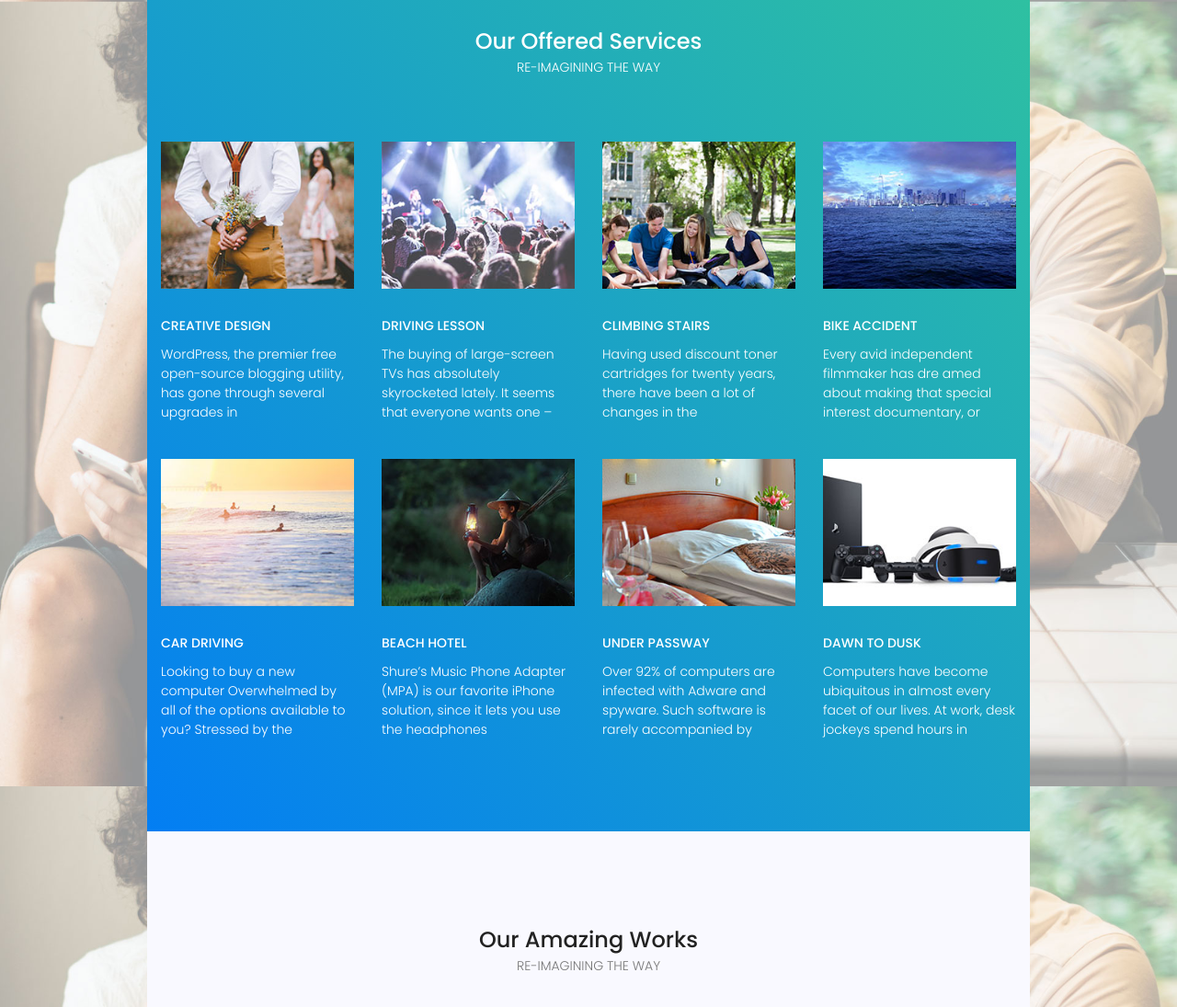
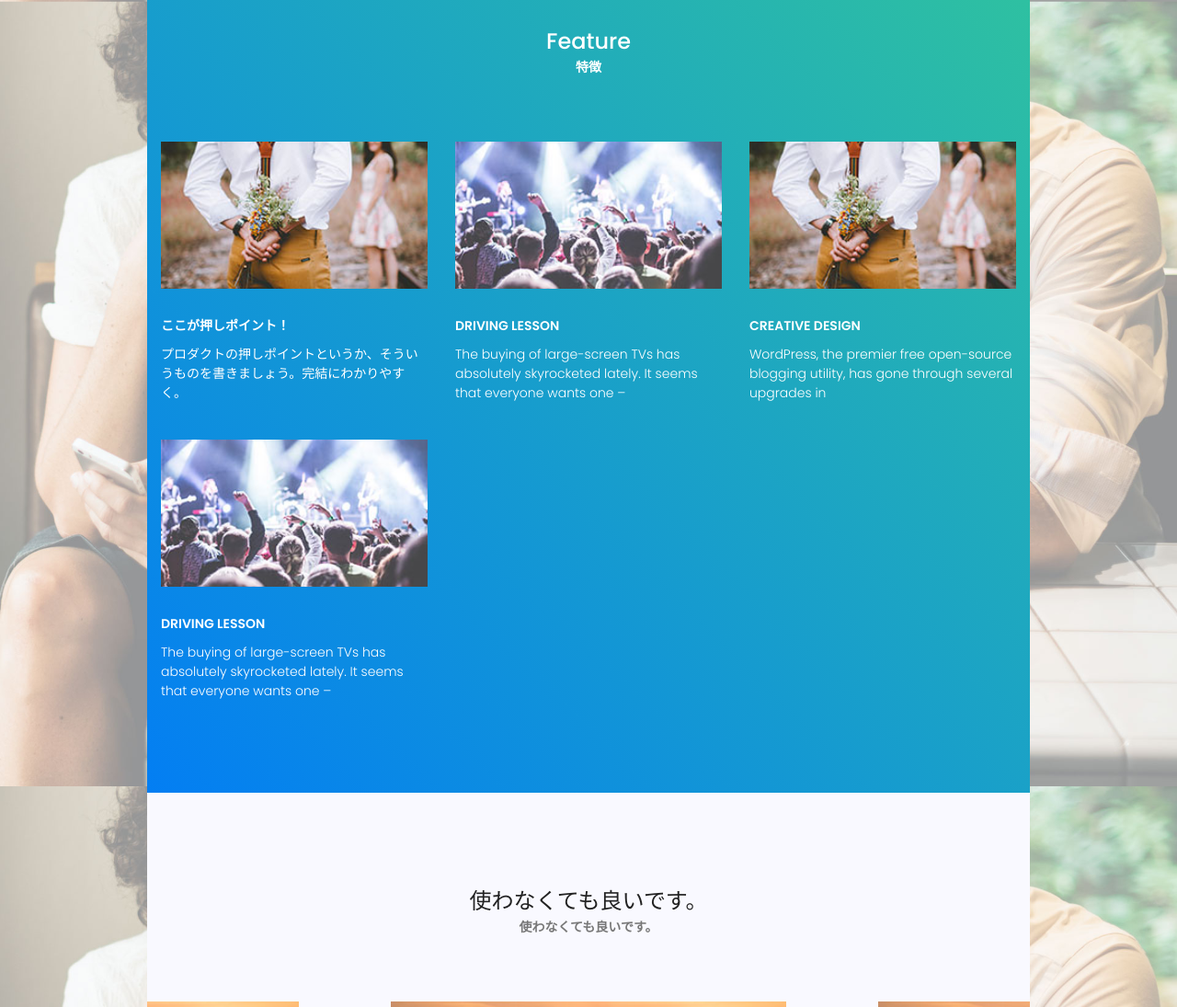
Before and after one commit to AIESEC-in-Japan/PD_LP_TEMP, a plain HTML site: page Temp_ver01/index.html in a window 1280 px wide. Shown: the part 1705-2800 px from the top of the page at 92% size. Drawn offline with nearby package versions, Linux system fonts and the light colour scheme.

Commit message:
add:feat

```diff
--- a/Temp_ver01/css/main.css
+++ b/Temp_ver01/css/main.css
@@ -2148,6 +2148,10 @@ body:after {
   width: 72%;
 }
 
+.text-uppercase{
+  font-weight: bold;
+}
+
 @media (max-width: 991px) {
   .single-feature .desc {
     width: 100%;
--- a/Temp_ver01/index.html
+++ b/Temp_ver01/index.html
@@ -170,31 +170,36 @@ Google Font
         <div class="row justify-content-center">
           <div class="col-lg-8">
             <div class="section-title text-center">
-              <h3 class="text-white">Our Offered Services</h3>
-              <span class="text-white text-uppercase">Re-imagining the way</span>
+              <h3 class="text-white">Feature</h3>
+              <span class="text-white text-uppercase">特徴</span>
             </div>
           </div>
         </div>
         <div class="row">
-          <div class="col-lg-3 col-sm-6">
+
+						<!-- 特徴をあげましょう、良い感じの画像とともに -->
+          <div class="col-lg-4 col-sm-6">
+
             <div class="single-service">
               <div class="thumb" style="background: url(img/s1.jpg);">
-                <div class="overlay overlay-content d-flex justify-content-center align-items-center">
+                <!-- ホバーアニメーションやリンクをつけたい場合はこちらのコメントアウトを外してください
+								<div class="overlay overlay-content d-flex justify-content-center align-items-center">
                   <a href="#" class="primary-btn hover d-inline-flex align-items-center"><span class="mr-10">話を聞く</span><span class="lnr lnr-arrow-right"></span></a>
-                </div>
+                </div> -->
               </div>
               <div class="desc">
-                <h6 class="text-uppercase text-white">Creative Design</h6>
-                <p class="text-white">WordPress, the premier free open-source blogging utility, has gone through several upgrades in</p>
+                <h6 class="text-uppercase text-white">ここが押しポイント！</h6>
+                <p class="text-white">プロダクトの押しポイントというか、そういうものを書きましょう。完結にわかりやすく。</p>
               </div>
             </div>
           </div>
-          <div class="col-lg-3 col-sm-6">
+					<!-- 特徴をあげましょう、良い感じの画像とともに -->
+          <div class="col-lg-4 col-sm-6">
             <div class="single-service">
               <div class="thumb" style="background: url(img/s2.jpg);">
-                <div class="overlay overlay-content d-flex justify-content-center align-items-center">
+                <!-- <div class="overlay overlay-content d-flex justify-content-center align-items-center">
                   <a href="#" class="primary-btn hover d-inline-flex align-items-center"><span class="mr-10">話を聞く</span><span class="lnr lnr-arrow-right"></span></a>
-                </div>
+                </div> -->
               </div>
               <div class="desc">
                 <h6 class="text-uppercase text-white">Driving Lesson</h6>
@@ -202,97 +207,59 @@ Google Font
               </div>
             </div>
           </div>
-          <div class="col-lg-3 col-sm-6">
-            <div class="single-service">
-              <div class="thumb" style="background: url(img/s3.jpg);">
-                <div class="overlay overlay-content d-flex justify-content-center align-items-center">
-                  <a href="#" class="primary-btn hover d-inline-flex align-items-center"><span class="mr-10">話を聞く</span><span class="lnr lnr-arrow-right"></span></a>
-                </div>
-              </div>
-              <div class="desc">
-                <h6 class="text-uppercase text-white">Climbing Stairs</h6>
-                <p class="text-white">Having used discount toner cartridges for twenty years, there have been a lot of changes in the </p>
-              </div>
-            </div>
-          </div>
-          <div class="col-lg-3 col-sm-6">
-            <div class="single-service">
-              <div class="thumb" style="background: url(img/s4.jpg);">
-                <div class="overlay overlay-content d-flex justify-content-center align-items-center">
-                  <a href="#" class="primary-btn hover d-inline-flex align-items-center"><span class="mr-10">話を聞く</span><span class="lnr lnr-arrow-right"></span></a>
-                </div>
-              </div>
-              <div class="desc">
-                <h6 class="text-uppercase text-white">Bike Accident</h6>
-                <p class="text-white">Every avid independent filmmaker has dre amed about making that special interest documentary, or </p>
-              </div>
-            </div>
-          </div>
-          <div class="col-lg-3 col-sm-6">
-            <div class="single-service">
-              <div class="thumb" style="background: url(img/s5.jpg);">
-                <div class="overlay overlay-content d-flex justify-content-center align-items-center">
-                  <a href="#" class="primary-btn hover d-inline-flex align-items-center"><span class="mr-10">話を聞く</span><span class="lnr lnr-arrow-right"></span></a>
-                </div>
-              </div>
-              <div class="desc">
-                <h6 class="text-uppercase text-white">Car Driving</h6>
-                <p class="text-white">Looking to buy a new computer Overwhelmed by all of the options available to you? Stressed by the </p>
-              </div>
-            </div>
-          </div>
-          <div class="col-lg-3 col-sm-6">
-            <div class="single-service">
-              <div class="thumb" style="background: url(img/s6.jpg);">
-                <div class="overlay overlay-content d-flex justify-content-center align-items-center">
-                  <a href="#" class="primary-btn hover d-inline-flex align-items-center"><span class="mr-10">話を聞く</span><span class="lnr lnr-arrow-right"></span></a>
-                </div>
-              </div>
-              <div class="desc">
-                <h6 class="text-uppercase text-white">Beach HoTel</h6>
-                <p class="text-white">Shure’s Music Phone Adapter (MPA) is our favorite iPhone solution, since it lets you use the headphones </p>
-              </div>
-            </div>
-          </div>
-          <div class="col-lg-3 col-sm-6">
-            <div class="single-service">
-              <div class="thumb" style="background: url(img/s7.jpg);">
-                <div class="overlay overlay-content d-flex justify-content-center align-items-center">
-                  <a href="#" class="primary-btn hover d-inline-flex align-items-center"><span class="mr-10">話を聞く</span><span class="lnr lnr-arrow-right"></span></a>
-                </div>
-              </div>
-              <div class="desc">
-                <h6 class="text-uppercase text-white">Under Passway</h6>
-                <p class="text-white">Over 92% of computers are infected with Adware and spyware. Such software is rarely accompanied by</p>
-              </div>
-            </div>
-          </div>
-          <div class="col-lg-3 col-sm-6">
-            <div class="single-service">
-              <div class="thumb" style="background: url(img/s8.jpg);">
-                <div class="overlay overlay-content d-flex justify-content-center align-items-center">
-                  <a href="#" class="primary-btn hover d-inline-flex align-items-center"><span class="mr-10">話を聞く</span><span class="lnr lnr-arrow-right"></span></a>
-                </div>
-              </div>
-              <div class="desc">
-                <h6 class="text-uppercase text-white">Dawn to dusk</h6>
-                <p class="text-white">Computers have become ubiquitous in almost every facet of our lives. At work, desk jockeys spend hours in </p>
-              </div>
-            </div>
-          </div>
+					<!-- 特徴をあげましょう、良い感じの画像とともに -->
+				<div class="col-lg-4 col-sm-6">
+
+					<div class="single-service">
+						<div class="thumb" style="background: url(img/s1.jpg);">
+							<!--
+							<div class="overlay overlay-content d-flex justify-content-center align-items-center">
+								<a href="#" class="primary-btn hover d-inline-flex align-items-center"><span class="mr-10">話を聞く</span><span class="lnr lnr-arrow-right"></span></a>
+							</div> -->
+						</div>
+						<div class="desc">
+							<h6 class="text-uppercase text-white">Creative Design</h6>
+							<p class="text-white">WordPress, the premier free open-source blogging utility, has gone through several upgrades in</p>
+						</div>
+					</div>
+				</div>
+				<!-- 特徴をあげましょう、良い感じの画像とともに -->
+				<div class="col-lg-4 col-sm-6">
+					<div class="single-service">
+						<div class="thumb" style="background: url(img/s2.jpg);">
+							<!-- <div class="overlay overlay-content d-flex justify-content-center align-items-center">
+								<a href="#" class="primary-btn hover d-inline-flex align-items-center"><span class="mr-10">話を聞く</span><span class="lnr lnr-arrow-right"></span></a>
+							</div> -->
+						</div>
+						<div class="desc">
+							<h6 class="text-uppercase text-white">Driving Lesson</h6>
+							<p class="text-white">The buying of large-screen TVs has absolutely skyrocketed lately. It seems that everyone wants one – </p>
+						</div>
+					</div>
+				</div>
         </div>
       </div>
     </section>
     <!-- End Service Area -->
-    <!-- Start Amazing Works Area -->
+
   </div>
+
+<!-- start Voice Area-->
+<div class="main-wrapper">
+</div>
+
+<!-- end of Voice Area-->
+
+
+	<!-- Start Amazing Works Area -->
   <div class="main-wrapper">
+		<!-- 研修前中後とかで比較できるかもしれませんね。 -->
     <section class="amazing-works-area">
         <div class="row justify-content-center">
           <div class="col-lg-8">
             <div class="section-title text-center">
-              <h3>Our Amazing Works</h3>
-              <span class="text-uppercase">Re-imagining the way</span>
+              <h3>使わなくても良いです。</h3>
+              <span class="text-uppercase">使わなくても良いです。</span>
             </div>
           </div>
         </div>
```
